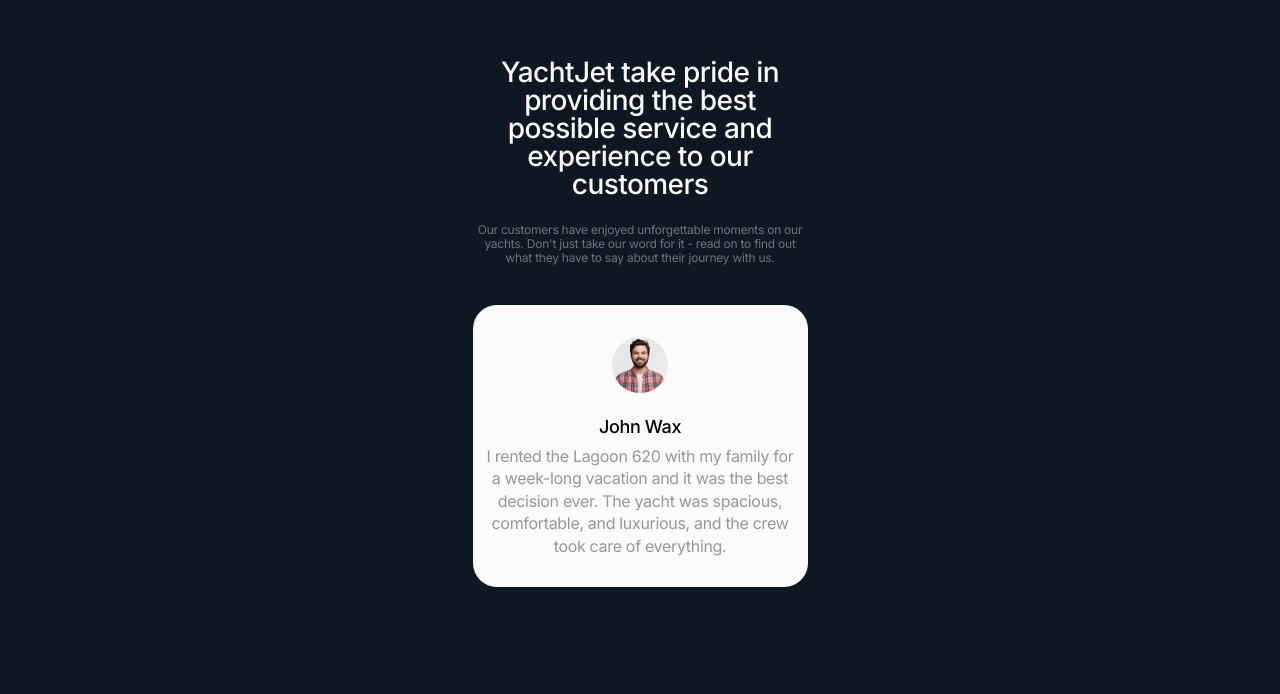
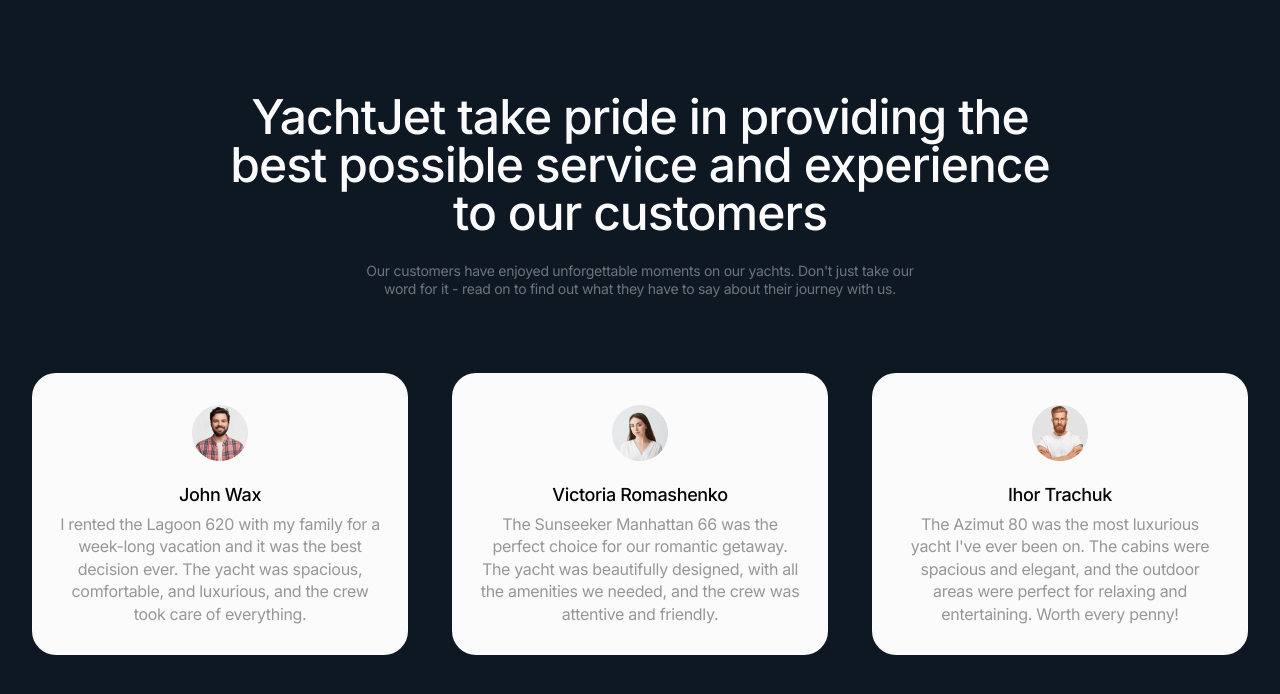
Before and after one commit to ruslankozenko/YJ-training, a plain HTML site: page index.html in a window 1280 px wide. Shown: the part 3991-4685 px from the top of the page. Before the commit the page ends 4618 px from the top, so only its background shows below. Drawn offline with nearby package versions, Linux system fonts and the light colour scheme.

```diff
--- a/css/styles.css
+++ b/css/styles.css
@@ -576,17 +576,13 @@
 }
 
 .reviews-title {
-    display: flex;
-    align-items: center;
-    justify-content: flex-start;
-    flex-direction: column;
     font-weight: 500;
     font-size: 28px;
     line-height: 1;
     letter-spacing: -0.02em;
     text-align: center;
     color: #fbfbfb;
-    padding-bottom: 25px;
+    margin-bottom: 25px;
 }
 
 .reviews-text {
@@ -597,7 +593,10 @@
     text-align: center;
     color: #fbfbfb;
     opacity: 0.4;
-    padding-bottom: 40px;
+    margin-bottom: 40px;
+    max-width: 335px;
+    margin-left: auto;
+    margin-right: auto;
 }
 
 .reviews-list-item {
@@ -932,6 +931,42 @@
      }
 
      /* ============== /TABLET RANT A JACHT ============== */
+
+     /* ============== TABLET REVIEWS ============== */
+
+     .reviews-photo-1 {
+        display: block;
+     }
+
+     .reviews-section {
+        padding-top: 75px;
+        padding-bottom: 75px;
+     }
+
+     .conteiner-reviews {
+        max-width: 768px;
+        padding-left: 32px;
+        padding-right: 32px;
+     }
+
+     .reviews-title {
+        font-size: 48px;
+        max-width: 704px;
+     }
+
+     .reviews-text {
+        font-size: 14px;
+        line-height: 1.28;
+        max-width: 571px;
+        margin-bottom: 75px;
+     }
+
+     .reviews-list {
+        display: flex;
+        gap: 32px;
+     }
+
+     /* ============== /TABLET REVIEWS ============== */
 }
 
 @media screen and (min-width: 1280px) {
@@ -1069,6 +1104,34 @@
     }
 
     /* ============== /DESKTOP RANT A JACHT ============== */
+
+    /* ============== DESKTOP REVIEWS ============== */
+
+    .reviews-photo-2 {
+        display: block;
+    }
+
+    .conteiner-reviews {
+        max-width: 1280px;
+    }
+
+    .reviews-title {
+        max-width: 854px;
+        margin-left: auto;
+        margin-right: auto;
+    }
+
+    .reviews-list {
+        justify-content: space-between;
+    }
+
+    .reviews-list-item {
+        padding: 32px 28px;
+        width: 376px;
+        height: 282px;
+    }
+
+    /* ============== /DESKTOP REVIEWS ============== */
 }
 
 @media screen and (min-width: 1440px) {
@@ -1165,4 +1228,12 @@
         }
 
         /* ============== /DESKTOP RANT A JACHT ============== */
+
+        /* ============== DESKTOP REVIEWS ============== */
+
+        .conteiner-reviews {
+            max-width: 1240px;
+        }
+
+        /* ============== /DESKTOP REVIEWS ============== */
 }
```
